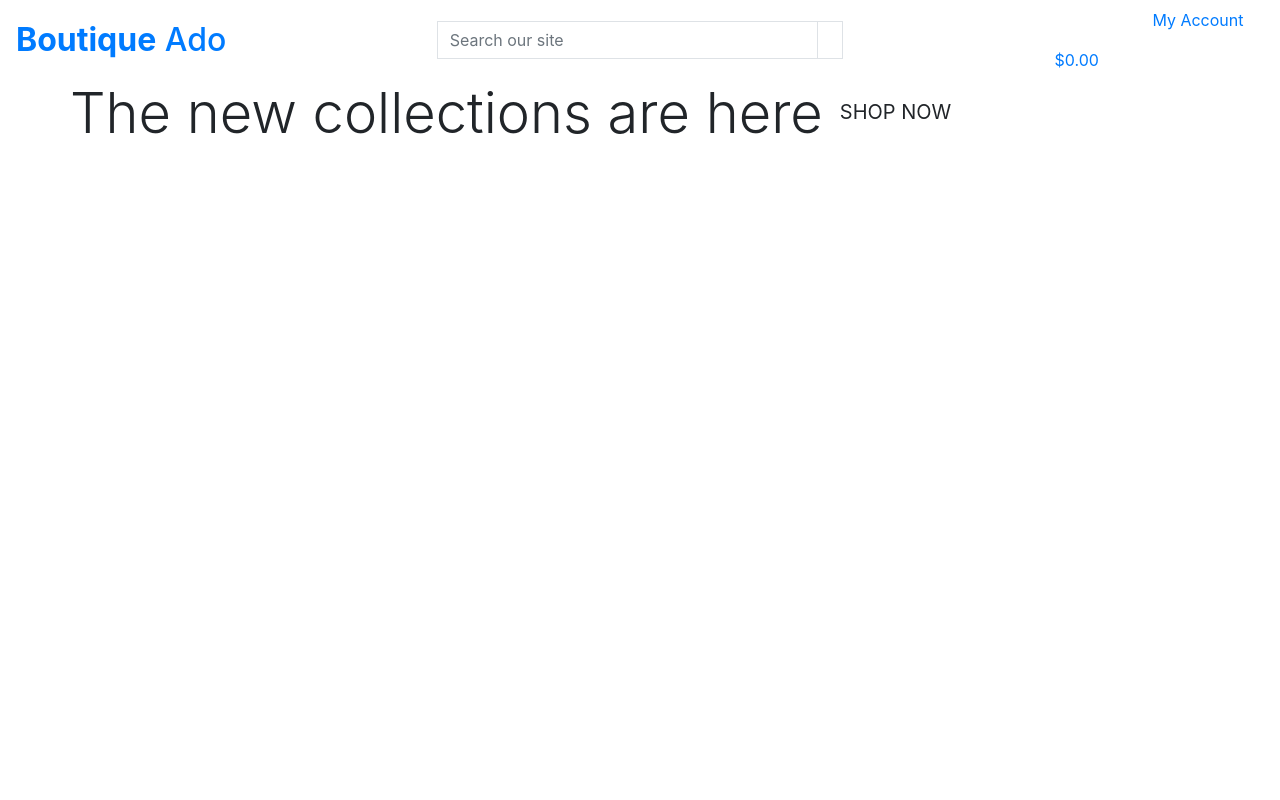
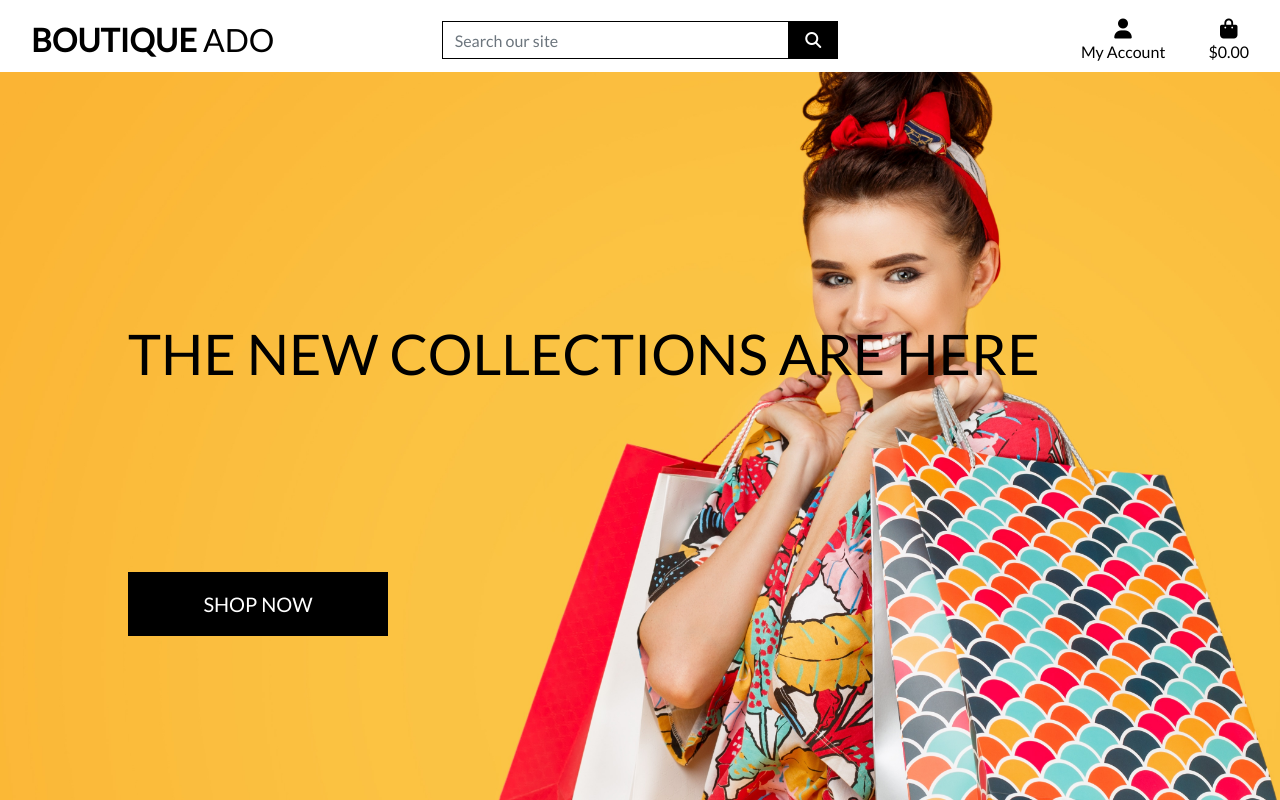
Before and after one commit to Caitriona71/BoutiqueAdo_v6cb, a Django app: template home/templates/home/index.html in a window 1280 px wide. Run offline with Django 3.2, Linux system fonts and the light colour scheme; the template is opened without the code that fills it, so the values that code supplies are empty; parts of the project's set-up code (start-up, migrations or seed data) failed here and were passed over; some libraries are stand-ins or nearby versions.

Commit message:
completed homepage header and CSS

```diff
--- a/boutique_ado2/settings.py
+++ b/boutique_ado2/settings.py
@@ -146,6 +146,11 @@
 # https://docs.djangoproject.com/en/3.2/howto/static-files/
 
 STATIC_URL = '/static/'
+STATICFILES_DIRS = (os.path.join(BASE_DIR, 'static'),)
+
+MEDIA_URL = '/media/'
+MEDIA_ROOT = os.path.join(BASE_DIR, 'media')
+
 
 # Default primary key field type
 # https://docs.djangoproject.com/en/3.2/ref/settings/#default-auto-field
--- a/boutique_ado2/urls.py
+++ b/boutique_ado2/urls.py
@@ -15,9 +15,11 @@
 """
 from django.contrib import admin
 from django.urls import path, include
+from django.conf import settings
+from django.conf.urls.static import static
 
 urlpatterns = [
     path('admin/', admin.site.urls),
     path('accounts/', include('allauth.urls')),
-    path('', include('home.urls'))
-]
+    path('', include('home.urls')),
+] + static(settings.MEDIA_URL, document_root=settings.MEDIA_ROOT)
--- /dev/null
+++ b/static/css/base.css
@@ -0,0 +1,81 @@
+html {
+    height: 100%;
+}
+
+body {
+    background: url('/media/homepage_background_cropped.jpg') no-repeat center center fixed;
+    background-size: cover;
+    height: calc(100vh - 164px);
+    color: #555;
+    font-family: 'Lato';
+}
+
+/* from Bulma */
+.icon {
+    align-items: center;
+    display: inline-flex;
+    justify-content: center;
+    height: 1.5rem;
+    width: 1.5rem;
+}
+
+.logo-font {
+    text-transform: uppercase;
+}
+
+.main-logo-link {
+    width: fit-content;
+}
+
+.shop-now-button {
+    background: black;
+    color: white;
+    min-width: 260px;
+}
+
+.btn-black {
+    background: black;
+    color: white;
+}
+
+.shop-now-button:hover,
+.shop-now-button:active,
+.shop-now-button:focus,
+.btn-black:hover,
+.btn-black:active,
+.btn-black:focus {
+    background: #222;
+    color: white;
+}
+
+.text-black {
+    color: #000 !important;
+}
+
+.border-black {
+    border: 1px solid black !important;
+}
+
+/* -------------------------------- Media Queries */
+
+/* Slightly larger container on xl screens */
+@media (min-width: 1200px) {
+  .container {
+    max-width: 80%;
+  }
+}
+
+/* fixed top navbar only on medium and up */
+@media (min-width: 992px) {
+    .fixed-top-desktop-only {
+        position: fixed;
+        top: 0;
+        right: 0;
+        left: 0;
+        z-index: 1030;
+    }
+
+    .header-container {
+        padding-top: 164px;
+    }
+}
--- a/templates/base.html
+++ b/templates/base.html
@@ -16,12 +16,16 @@
     {% block corecss %}
         <!--<link rel="stylesheet" href="https://cdn.jsdelivr.net/npm/bootstrap@4.6.2/dist/css/bootstrap.min.css" integrity="sha384-xOolHFLEh07PJGoPkLv1IbcEPTNtaed2xpHsD9ESMhqIYd0nLMwNLD69Npy4HI+N" crossorigin="anonymous">-->
         <link rel="stylesheet" href="https://stackpath.bootstrapcdn.com/bootstrap/4.4.1/css/bootstrap.min.css" integrity="sha384-Vkoo8x4CGsO3+Hhxv8T/Q5PaXtkKtu6ug5TOeNV6gBiFeWPGFN9MuhOf23Q9Ifjh" crossorigin="anonymous">
-    {% endblock %}
+        <link rel="stylesheet" href="https://fonts.googleapis.com/css?family=Lato&display=swap">
+        <link rel="stylesheet" href="{% static 'css/base.css' %}">
+        {% endblock %}
 
     {% block extra_css %}
     {% endblock %}
 
     {% block corejs %}
+    <!-- Add your kit code -->
+        <script src="https://kit.fontawesome.com/18e4246add.js" crossorigin="anonymous"></script>
         <script src="https://cdn.jsdelivr.net/npm/jquery@3.5.1/dist/jquery.min.js" integrity="sha256-9/aliU8dGd2tb6OSsuzixeV4y/faTqgFtohetphbbj0=" crossorigin="anonymous"></script>
         <!--<script src="https://cdn.jsdelivr.net/npm/bootstrap@4.6.2/dist/js/bootstrap.bundle.min.js" integrity="sha384-Fy6S3B9q64WdZWQUiU+q4/2Lc9npb8tCaSX9FK7E8HnRr0Jz8D6OP9dO5Vg3Q9ct" crossorigin="anonymous"></script>-->
         <script src="https://cdn.jsdelivr.net/npm/popper.js@1.16.0/dist/umd/popper.min.js" integrity="sha384-Q6E9RHvbIyZFJoft+2mJbHaEWldlvI9IOYy5n3zV9zzTtmI3UksdQRVvoxMfooAo" crossorigin="anonymous"></script>
@@ -33,9 +37,10 @@
 
     <title>Boutique Ado {% block extra_title %}{% endblock %}</title>
   </head>
+
   <body>
-     <header class="container-fluid fixed-top"></header>
-      <div class="row">
+     <header class="container-fluid fixed-top">
+       <div id="topnav" class="row bg-white pt-lg-2 d-none d-lg-flex">
         <div class="col-12 col-lg-4 my-auto py-1 py-lg-0 text-center text-lg-left">
           <a href="{% url 'home' %}" class="nav-link main-logo-link">
             <h2 class="logo-font text-black my-0"><strong>Boutique</strong> Ado</h2>
@@ -80,7 +85,7 @@
               </div>
             </li>
 
-            <li class="list-inline-item"></li>
+            <li class="list-inline-item">
               <a class="{% if grand_total %}text-info font-weight-bold{% else %}text-black{% endif %} nav-link" href="">
                 <div class="text-center">
                   <div><i class="fas fa-shopping-bag fa-lg"></i></div>
@@ -93,9 +98,11 @@
                   </p>
                 </div>
               </a>
+            </li>
           </ul>
         </div>
       </div>
+    </header>
 
     {% if messages %}
         <div class="message-container"></div>
```
Also changed, not shown: media/homepage_background_cropped.jpg (added).
